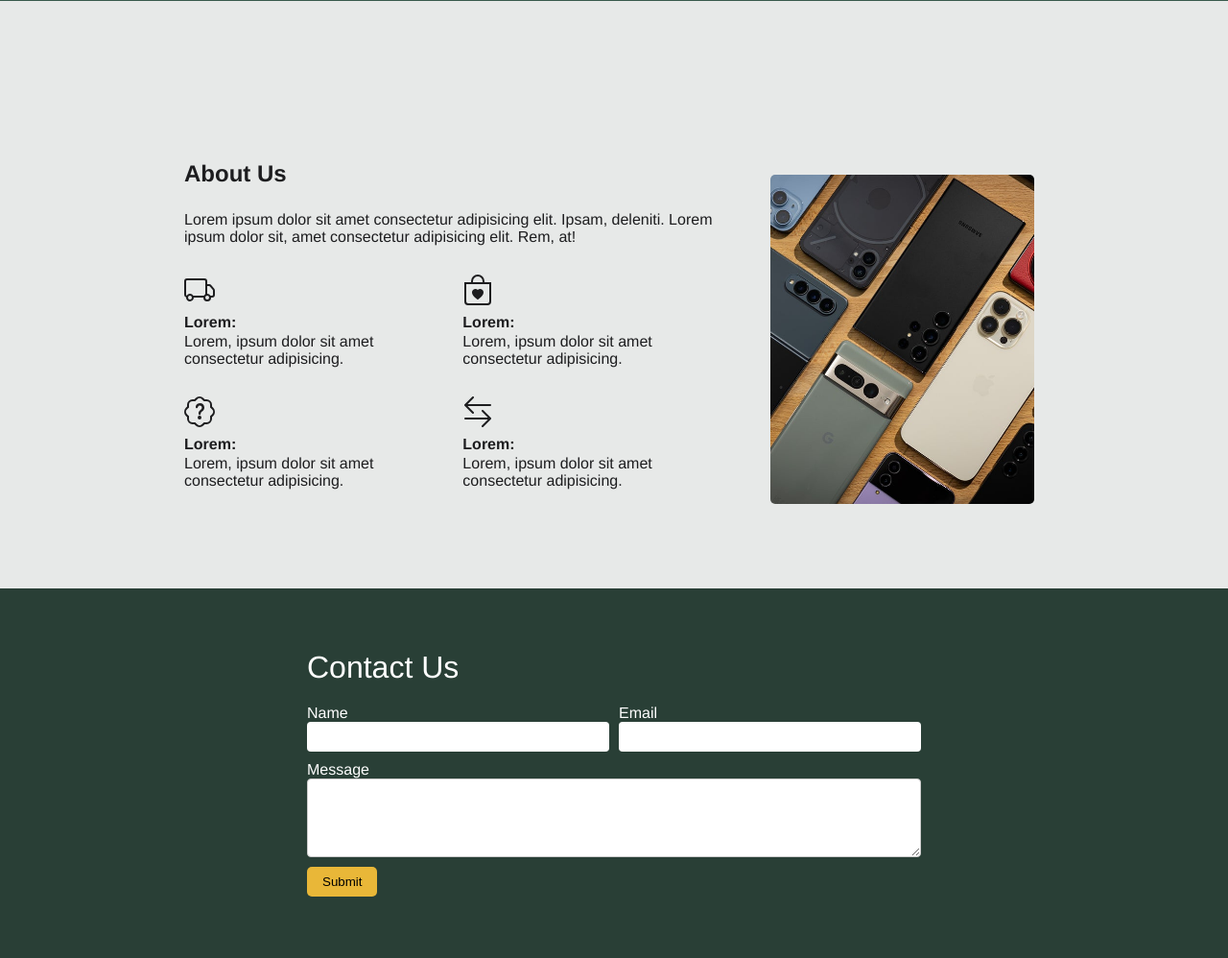
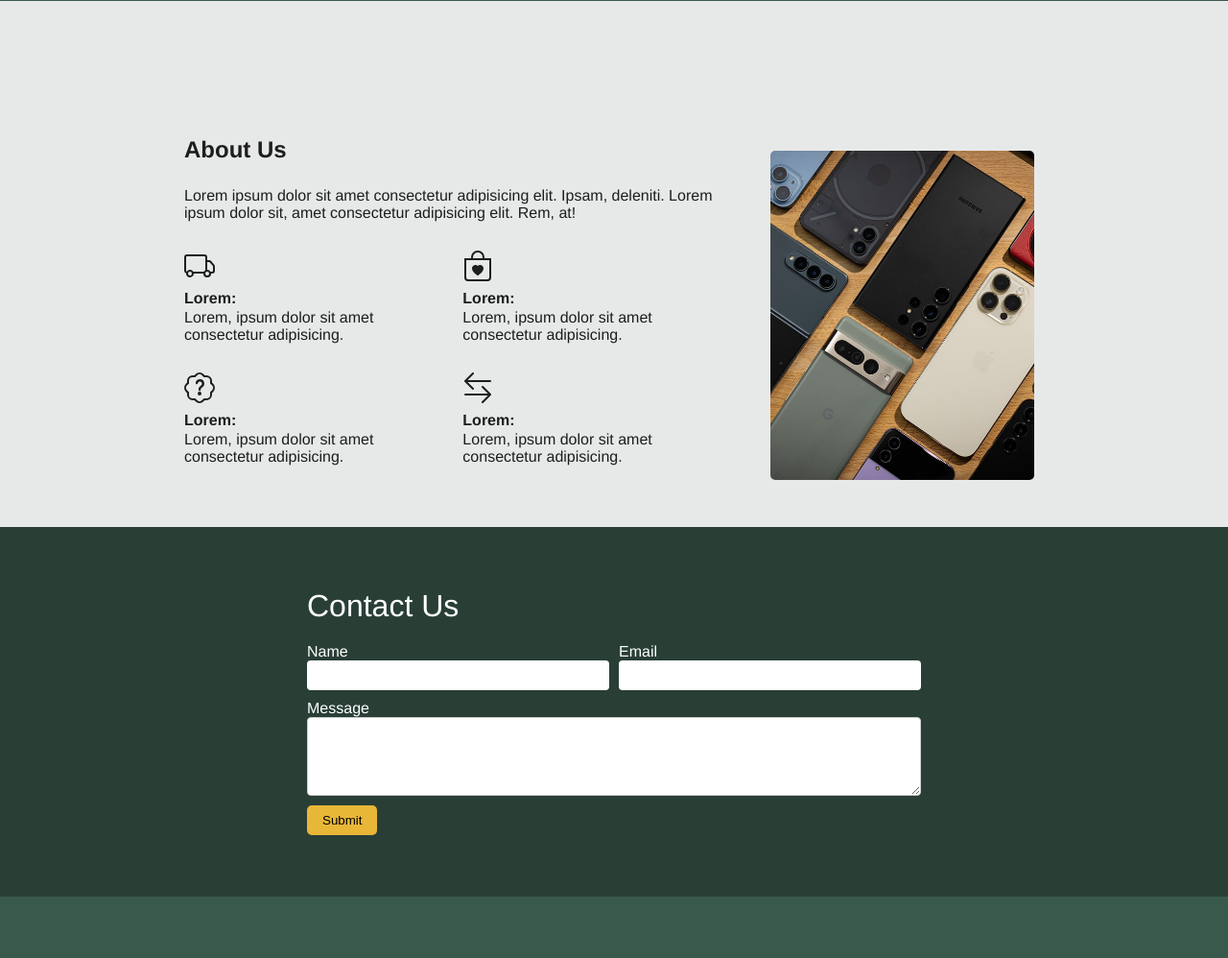
Before and after one commit to Acosta01-dev/shop_PHP-MYSQL, a PHP site: page / in a window 1280 px wide. Shown: the part 586-1584 px from the top of the page at 96% size. After the commit the page ends 1520 px from the top, so only its background shows below. Run offline with PHP 8.4, Linux system fonts and the light colour scheme; data that the repository does not hold is empty.

Commit message:
minor css changes

```diff
--- a/css/style.css
+++ b/css/style.css
@@ -399,7 +399,7 @@ footer {
     margin: 1rem; }
 
 #about_us {
-  padding: 5% 15% 8% 15%;
+  padding: 3% 15% 5% 15%;
   display: flex; }
   @media screen and (max-width: 1090px) {
     #about_us {
--- a/pages/login_register_screen.php
+++ b/pages/login_register_screen.php
@@ -19,6 +19,7 @@
     <?php
     if (isset($_GET["user"]) && $_GET["user"] === "0") {
         echo "<p  class='alert alert-warning'>Please sign in before purchasing</p>";
+        echo "<p class='alert alert-danger'>Developer note: admin account: email: admin@admin.com password: admin</p>";
     }
     ?>
     <h2>Sign In</h2>
--- a/scss/pages/_index.scss
+++ b/scss/pages/_index.scss
@@ -108,7 +108,7 @@
 }
 
 #about_us {
-    padding: 5% 15% 8% 15%;
+    padding: 3% 15% 5% 15%;
     display: flex;
     @media screen and (max-width: 1090px) {
         flex-direction: column;
```
